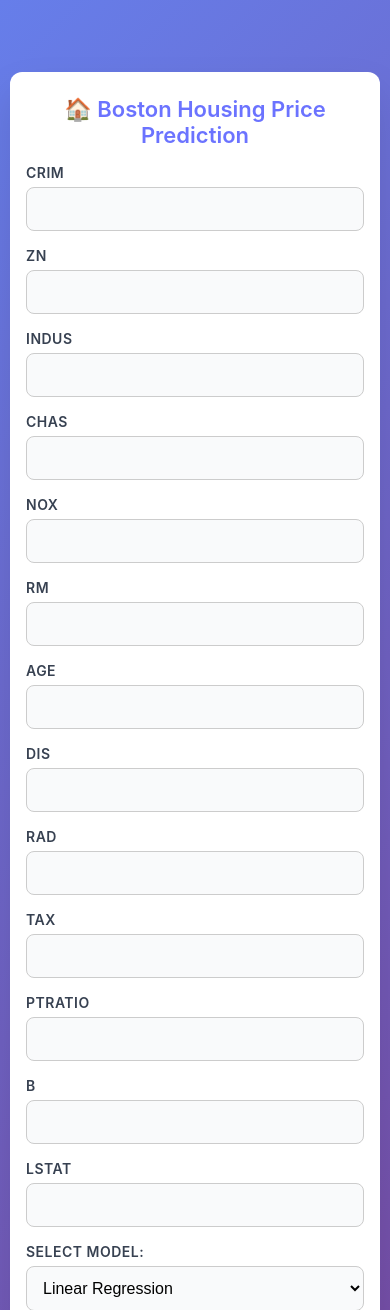
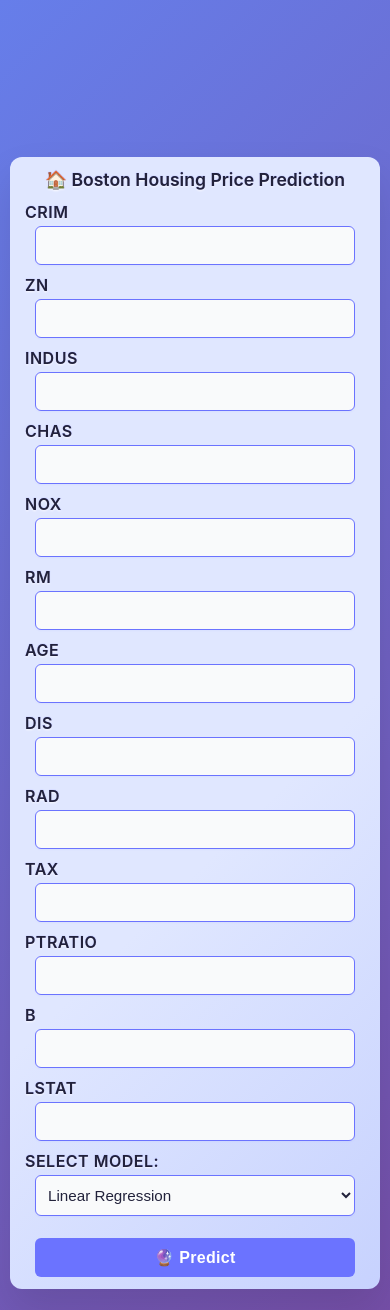
Before and after one commit to Vatshal27/HousePricePrediction, a Flask app: page / in a window 390 px wide. Shown: the top 1310 px of the page. Run offline with Flask 3, Linux system fonts and the light colour scheme; parts of the project's set-up code (start-up, migrations or seed data) failed here and were passed over.

Commit message:
Update styles and HTML layout

```diff
--- a/static/styles.css
+++ b/static/styles.css
@@ -1,3 +1,4 @@
+/* Reset & Base */
 * {
     margin: 0;
     padding: 0;
@@ -14,8 +15,9 @@ body {
     justify-content: center;
 }
 
+/* Container Styling */
 .container {
-    background: white;
+    background: linear-gradient(135deg, #e0e7ff 60%, #c7d2fe 100%);
     border-radius: 16px;
     box-shadow: 0 20px 40px rgba(0, 0, 0, 0.1);
     width: 100%;
@@ -25,6 +27,7 @@ body {
     padding: 24px;
 }
 
+/* Title */
 h2 {
     text-align: center;
     color: #6b73ff;
@@ -33,12 +36,15 @@ h2 {
     margin-bottom: 24px;
 }
 
+
+/* Grid Form Layout */
 .grid-form {
     display: grid;
     grid-template-columns: 1fr 1fr;
     gap: 16px;
 }
 
+/* Form Group */
 .form-group {
     display: flex;
     flex-direction: column;
@@ -48,6 +54,7 @@ h2 {
     grid-column: 1 / -1;
 }
 
+/* Label Styling */
 .form-group label {
     font-size: 12px;
     font-weight: 600;
@@ -57,6 +64,7 @@ h2 {
     letter-spacing: 0.5px;
 }
 
+/* Input & Select Styling */
 .form-group input,
 .form-group select {
     padding: 12px;
@@ -74,6 +82,7 @@ h2 {
     background: white;
 }
 
+/* Button Styling */
 button {
     padding: 14px 24px;
     border: none;
@@ -95,6 +104,7 @@ button.full-width {
     grid-column: 1 / -1;
 }
 
+/* Prediction Output Box */
 .prediction {
     margin-top: 20px;
     padding: 16px;
@@ -109,58 +119,78 @@ button.full-width {
     color: #0369a1;
     font-weight: bold;
 }
-@media (max-width: 768px) {
+
+/* ✅ Responsive Design */
+@media (max-width: 1024px) {
     .container {
-        width: 95vw;
-        max-width: 95vw;
-        margin: 30px auto;
-        padding: 24px 16px;
+        background: linear-gradient(135deg, #e0e7ff 60%, #c7d2fe 100%);
+        width: 98vw;
+        max-width: 370px;
+        margin: 20px auto;
+        padding: 12px 2px;
         border-radius: 12px;
     }
 
     .grid-form {
-        display: flex;
-        flex-direction: column;
-        gap: 16px;
+        grid-template-columns: 1fr;
+        gap: 10px;
+        max-width: 340px;
+        margin: 0 auto;
     }
 
-    .form-group {
-        display: flex;
-        flex-direction: column;
+    .form-group,
+    .form-group.full-width {
+        grid-column: 1 / -1;
         width: 100%;
+        max-width: 340px;
+        margin: 0 auto;
     }
 
     .form-group label {
-        margin-bottom: 6px;
-        font-size: 14px;
+        margin-bottom: 4px;
+        font-size: 1rem;
         font-weight: 600;
+        color: #22223b;
+        letter-spacing: 0.5px;
+        text-shadow: 0 1px 2px #fff, 0 0 1px #6b73ff;
     }
 
     .form-group input,
     .form-group select {
         width: 100%;
-        padding: 12px;
-        font-size: 16px;
-        border: 1.5px solid #ccc;
-        border-radius: 8px;
+        max-width: 320px;
+        margin: 0 auto;
+        padding: 10px 8px; /* increased vertical padding */
+        font-size: 0.95rem;
+        border: 1.5px solid #6b73ff;
+        border-radius: 6px;
+        background: #f9fafb;
+        color: #22223b;
+        font-weight: 500;
+        box-shadow: 0 1px 2px rgba(107,115,255,0.06);
+        display: block;
     }
 
     h2 {
-        font-size: 22px;
-        margin-bottom: 16px;
-        text-align: center;
+        font-size: 1.1rem;
+        margin-bottom: 12px;
+        color: #22223b;
+        text-shadow: 0 1px 2px #fff, 0 0 1px #6b73ff;
     }
 
-    button {
-        margin-top: 20px;
-        padding: 14px;
-        font-size: 18px;
+    button,
+    button.full-width {
+        margin-top: 12px;
+        padding: 10px;
+        font-size: 1rem;
         width: 100%;
-        border-radius: 8px;
-    }
-
-    .prediction {
-        margin-top: 20px;
-        font-size: 16px;
+        max-width: 320px;
+        border-radius: 6px;
+        grid-column: 1 / -1;
+        font-weight: 600;
+        letter-spacing: 0.3px;
+        margin-left: auto;
+        margin-right: auto;
+        display: block;
     }
 }
--- a/templates/index.html
+++ b/templates/index.html
@@ -2,6 +2,7 @@
 <html lang="en">
 <head>
     <meta charset="UTF-8">
+    <meta name="viewport" content="width=device-width, initial-scale=1">
     <title>Boston Housing Price Prediction</title>
     <link rel="stylesheet" href="{{ url_for('static', filename='styles.css') }}">
 </head>
```
